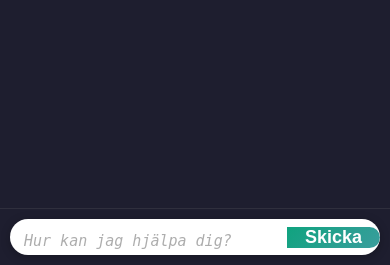
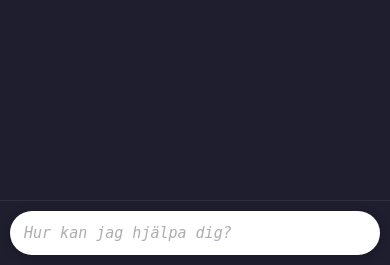
Before and after one commit to Darvid-223/aiapi, a Flask app: page / in a window 390 px wide. Shown: the part 579-844 px from the top of the page. Run offline with Flask 3, Linux system fonts and the light colour scheme; parts of the project's set-up code (start-up, migrations or seed data) failed here and were passed over.

Commit message:
💄 Justera textfältet för mobil: centrera placeholder och förbättra höjd

```diff
--- a/app/static/style.css
+++ b/app/static/style.css
@@ -76,15 +76,17 @@ body {
   line-height: 24px;
   padding: 6px 12px;
   resize: none;
-  overflow: hidden;
+  display: flex;
+  align-items: stretch;
   border: none;
   outline: none;
   background: transparent;
   box-sizing: border-box;
   min-height: 36px;
   height: 36px;
-  max-height: 200px; /* eller vad du vill – t.ex. 5 rader */
-  overflow-y: auto;  /* visa scrollbar när max nås */
+  max-height: 200px;
+  overflow-y: auto;
+  scrollbar-gutter: stable; /* Förhindrar att layouten hoppar när scrollbar visas (stöds i moderna browsers) */
 }
 
 #chat-text::-webkit-scrollbar {
@@ -299,35 +301,24 @@ header {
   }
 
   #chat-text {
-    padding: 10px 14px;
-    font-size: 18px;
+    font-size: 16px;
+    line-height: 24px;          /* matchar radhöjd */
+    min-height: 44px;           /* tillräckligt för touch + centrerad text */
+    padding: 10px 14px 10px 14px; /* jämn padding för vertikal balans */
     width: 100%;
     border: none;
     border-radius: 20px 0 0 20px;
     outline: none;
     box-sizing: border-box;
+    overflow-y: hidden;
   }
 
+
   #send-btn {
-    padding: 0 18px;
-    font-size: 18px;
-    height: auto;
-    border-radius: 0 20px 20px 0;
-    background: linear-gradient(135deg, #10a37f, #3a9d9d);
-    color: white;
-    border: none;
-    cursor: pointer;
-    transition: background 0.3s ease, transform 0.1s ease;
-    white-space: nowrap;
+    display: none;
   }
 
-  #send-btn:hover {
-    background: linear-gradient(135deg, #0f8e6d, #338888);
-  }
 
-  #send-btn:active {
-    transform: scale(0.97);
-  }
 
   header {
     flex-direction: column;
```
